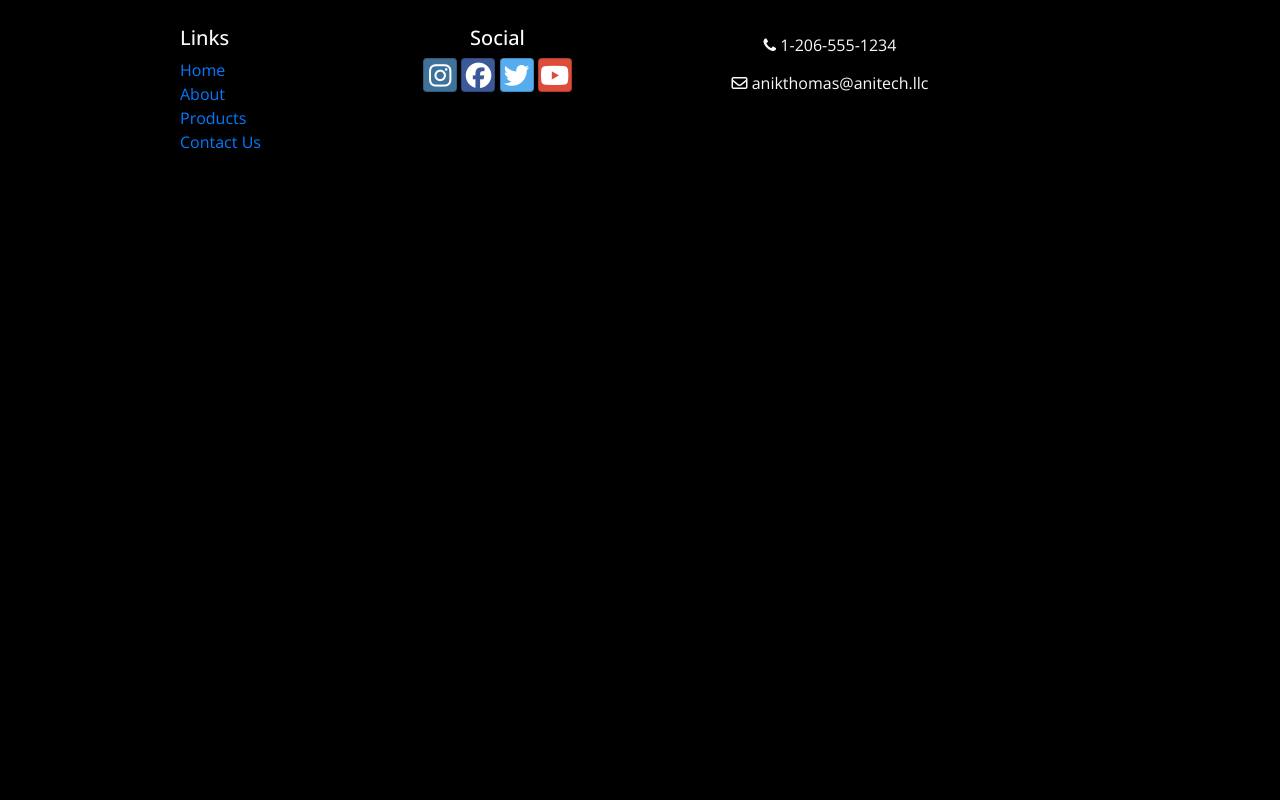
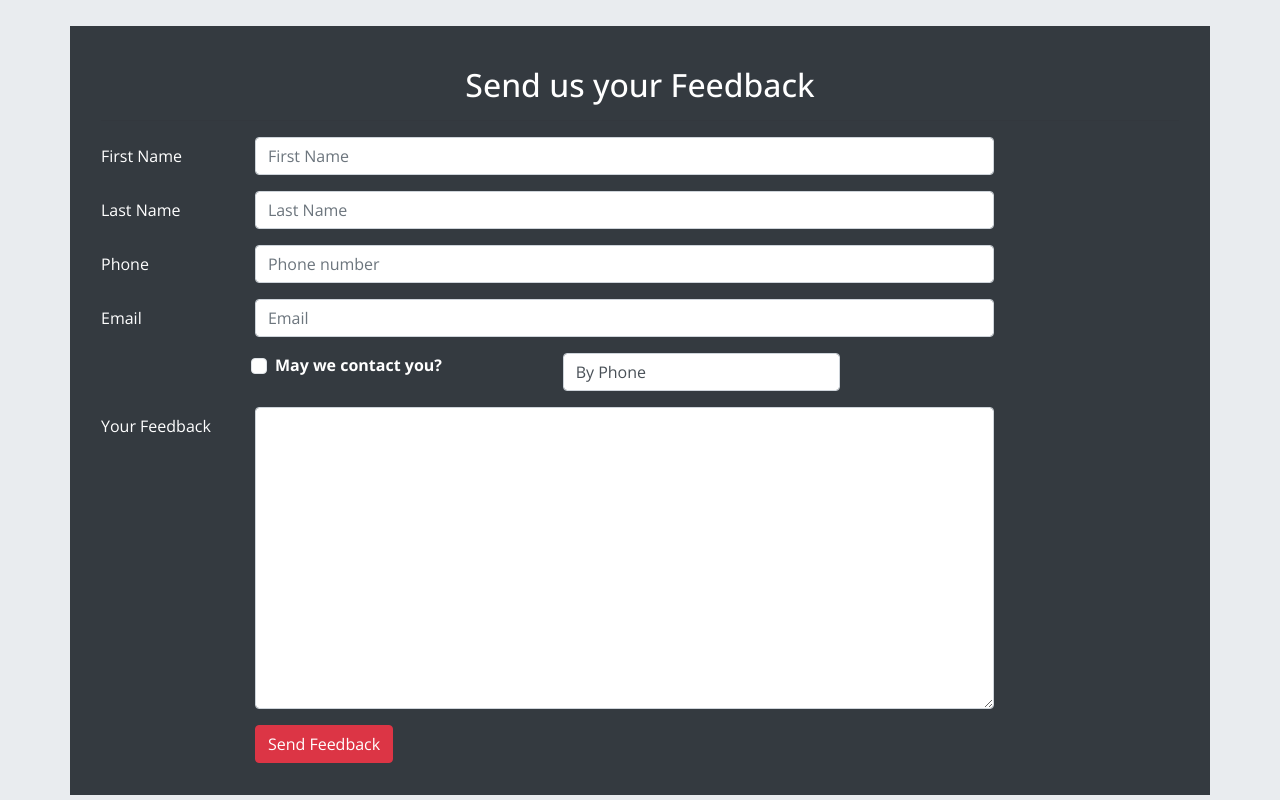
Before and after one commit to AnikThomas/ecommerce-anitech_llc, a React (Create React App) app: page /contactus in a window 1280 px wide. Shown: the part 380-1180 px from the top of the page. Before the commit the page ends 800 px from the top, so only its background shows below. Built offline with nearby package versions, Linux system fonts and the light colour scheme.

Commit message:
added controlled form to contact component

```diff
--- a/src/components/AboutComponent.js
+++ b/src/components/AboutComponent.js
@@ -42,7 +42,7 @@
                             consectetur, quia quos fuga praesentium amet molestiae veniam voluptas beatae ipsum.</p><hr />
                             <Button color="/" className="btn btn-warning mb-2 ml-2 text-dark">Learn More...</Button>
                     </div>
-                    <div class="col-md-6 align-self-center">
+                    <div className="col-md-6 align-self-center">
                             <img src={anitech} className="img-fluid border border-dark mt-4 mb-5" alt="Salt Lake City Office"/>
                     </div>
                 </div>
--- a/src/components/ContactComponent.js
+++ b/src/components/ContactComponent.js
@@ -1,9 +1,39 @@
-import React from 'react';
-import { Jumbotron } from 'reactstrap';
+import React, { Component }from 'react';
+import { Jumbotron, Button, Form, FormGroup, Label, Input, Col } from 'reactstrap';
+import { Link } from 'react-router-dom';
 
-function Contact(){
+class Contact extends Component{
+    constructor(props){
+        super(props);
+        this.state={
+            firstName: '',
+            lastName: '',
+            phoneNum: '',
+            email: '',
+            agree: false,
+            contactType:'By Phone',
+            feedBack: ''
+        };
+        this.handleInputChange = this.handleInputChange.bind(this);
+        this.handleSubmit = this.handleSubmit.bind(this);
+    }
+    handleInputChange(event){
+        const target = event.target;
+        const name = target.name;
+        const value = target.type === 'checkbox' ? target.checked : target.value;
+
+        this.setState({
+            [name]: value
+        });
+    }
+    handleSubmit(event){
+        console.log("Current state is: " + JSON.stringify(this.state));
+        alert("Current state is: " + JSON.stringify(this.state));
+        event.preventDefault();
+    }
+    render(){
         return(
-        <Jumbotron className="jumbo5">
+            <Jumbotron className="jumbo5 mt-5">
                 <div className="container">
                     <div className="row">
                         <div className="col align-self-center">
@@ -17,18 +47,96 @@
                             <a role="button" className="btn btn-link" href="tel:+12065551234"><i className="fa fa-phone" /> 1-435-200-1234</a><br/>
                                 Email: <a role="button" className="btn btn-link" href="mailto:fakeemail@fakeemail.co"><i className="fa fa-envelope-o" /> info@anitech.llc</a></p>
                         </div>
-
-
+                    </div>
+                    <div className="row row-content mt-5 bg-dark p-3">
+                    <div className="col-12 text-center mt-4">
+                        <h2 className="text-white">Send us your Feedback</h2>
+                        <hr />
+                    </div>
+                    <div className="col-md-10">
+                        <Form onSubmit={this.handleSubmit}>
+                            <FormGroup row>
+                                <Label htmlFor="firstName" md={2} className="text-white">First Name</Label>
+                                <Col md={10}>
+                                    <Input type="text" id="firstName" name="firstName"
+                                        placeholder="First Name"
+                                        value={this.state.firstName}
+                                        onChange={this.handleInputChange} />
+                                </Col>
+                            </FormGroup>
+                            <FormGroup row>
+                                <Label htmlFor="lastName" md={2} className="text-white">Last Name</Label>
+                                <Col md={10}>
+                                    <Input type="text" id="lastName" name="lastName"
+                                        placeholder="Last Name"
+                                        value={this.state.lastName}
+                                        onChange={this.handleInputChange} />
+                                </Col>
+                            </FormGroup>
+                            <FormGroup row>
+                                <Label htmlFor="phoneNum" md={2} className="text-white">Phone</Label>
+                                <Col md={10}>
+                                    <Input type="tel" id="phoneNum" name="phoneNum"
+                                        placeholder="Phone number"
+                                        value={this.state.phoneNum}
+                                        onChange={this.handleInputChange} />
+                                </Col>
+                            </FormGroup>
+                            <FormGroup row>
+                                <Label htmlFor="email" md={2} className="text-white">Email</Label>
+                                <Col md={10}>
+                                    <Input type="email" id="email" name="email"
+                                        placeholder="Email"
+                                        value={this.state.email}
+                                        onChange={this.handleInputChange} />
+                                </Col>
+                            </FormGroup>
+                            <FormGroup row>
+                                <Col md={{size: 4, offset: 2}}>
+                                    <FormGroup check>
+                                        <Label check>
+                                            <Input type="checkbox"
+                                                name="agree"
+                                                checked={this.state.agree}
+                                                onChange={this.handleInputChange} /> {' '}
+                                            <strong className="text-white">May we contact you?</strong>
+                                        </Label>
+                                    </FormGroup>
+                                </Col>
+                                <Col md={4}>
+                                    <Input type="select" name="contactType"
+                                            value={this.state.contactType}
+                                            onChange={this.handleInputChange}>
+                                        <option>By Email</option>
+                                        <option>By Phone</option>
+                                    </Input>
+                                </Col>
+                            </FormGroup>
+                            <FormGroup row>
+                                <Label htmlFor="feedback" md={2} className="text-white">Your Feedback</Label>
+                                <Col md={10}>
+                                    <Input type="textarea" id="feedback" name="feedback"
+                                        rows="12"
+                                        value={this.state.feedback}
+                                        onChange={this.handleInputChange}></Input>
+                                </Col>
+                            </FormGroup>
+                            <FormGroup row>
+                                <Col md={{size: 10, offset: 2}}>
+                                    <Button type="submit" color="danger">
+                                        Send Feedback
+                                    </Button>
+                                </Col>
+                            </FormGroup>
+                        </Form>
+                    </div>
                 </div>
             </div>
 
             </Jumbotron>
-
-
-
-
-
         );
     }
 
+}
+
 export default Contact;
--- a/src/components/MainComponent.js
+++ b/src/components/MainComponent.js
@@ -10,7 +10,6 @@
 import { PRODUCTS } from '../shared/product_array';
 import { CATEGORIES } from '../shared/categories';
 import { FEATURED_PRODUCTS } from '../shared/featured_products';
-
 
 
 class Main extends Component{
```
Lines whose indentation alone changed are shown as unchanged.
